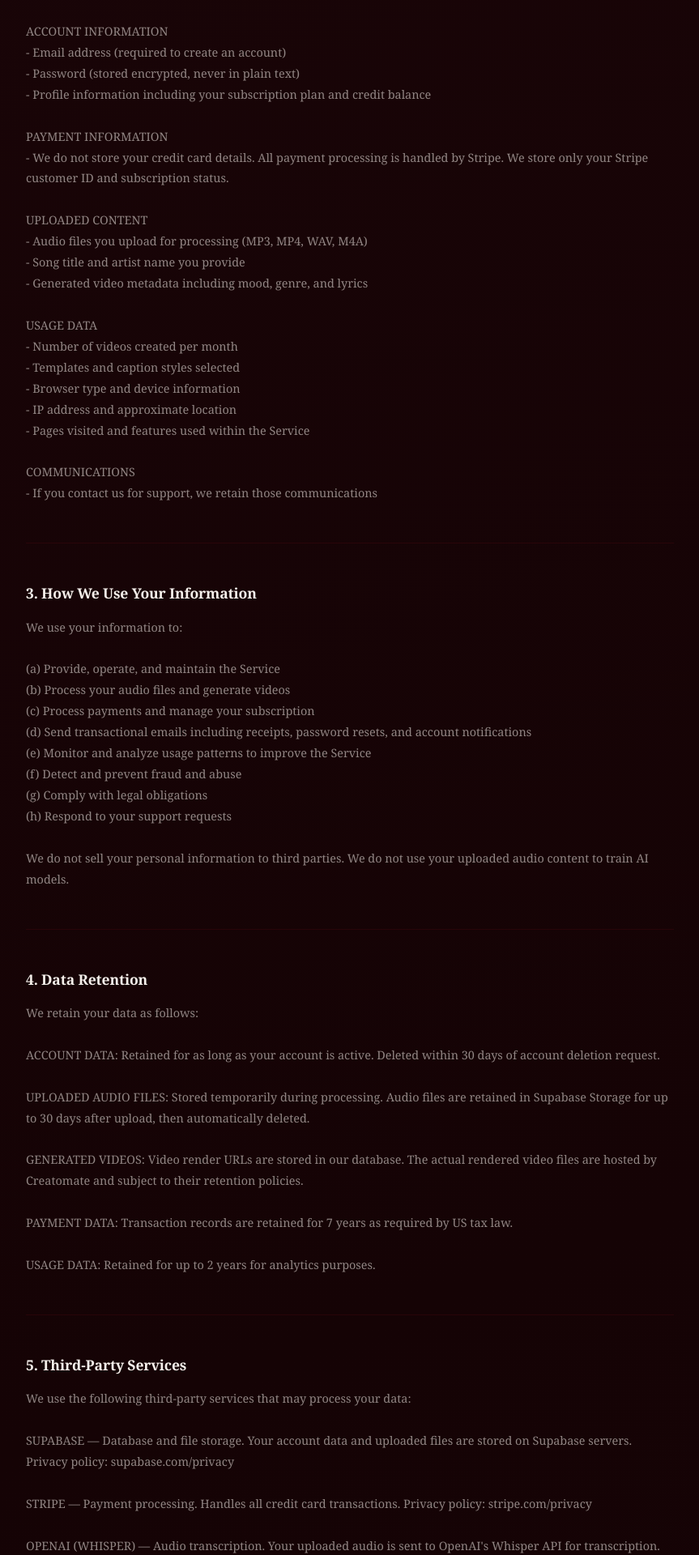
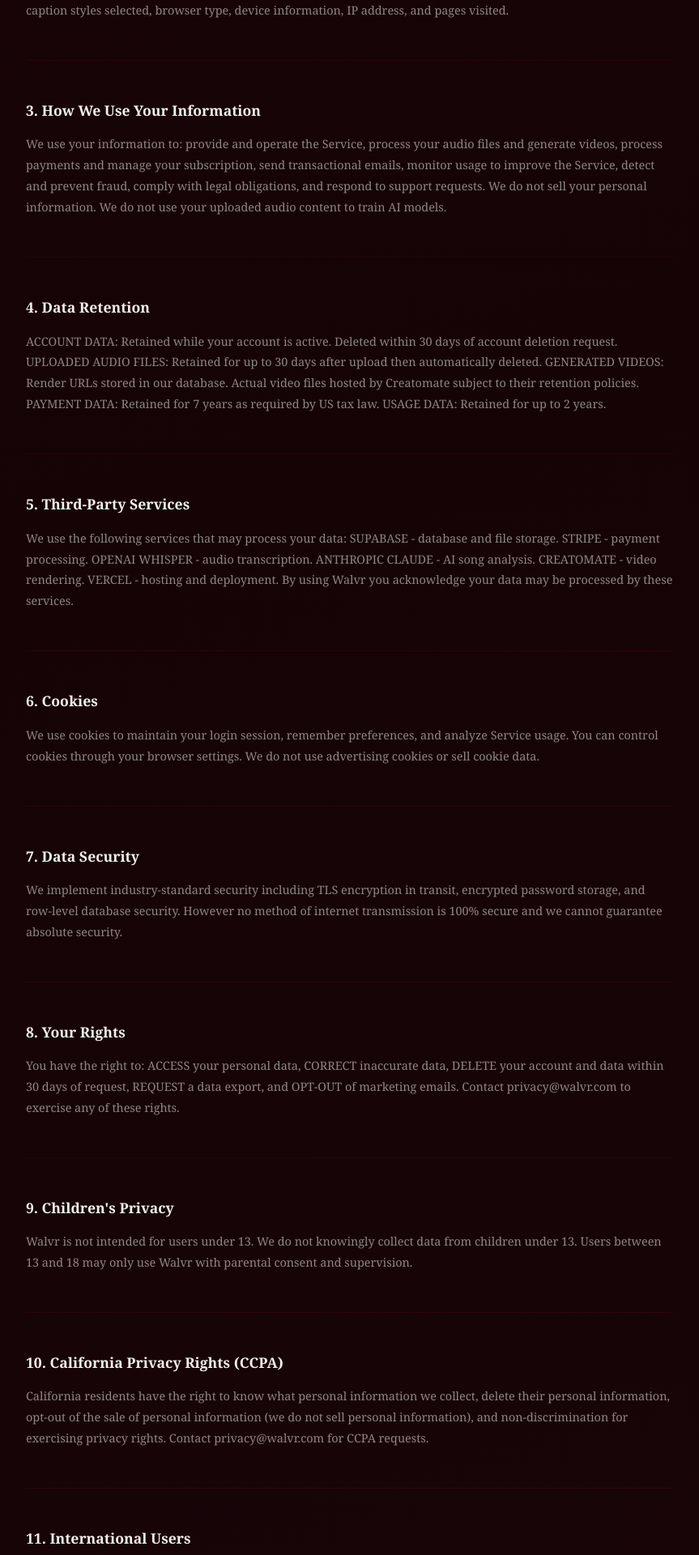
Before and after one commit to muditmatharu74-beep/Walvr-v-2, a Next.js app: page /privacy in a window 1280 px wide. Shown: the part 700-2620 px from the top of the page at 81% size, without its empty margins (208-1071 px from the left). Built offline with nearby package versions, Linux system fonts and the light colour scheme.

Commit message:
Refactor Privacy Policy sections in page.tsx

```diff
--- a/src/app/privacy/page.tsx
+++ b/src/app/privacy/page.tsx
@@ -1,14 +1,64 @@
+"use client";
 import Link from "next/link";
+
+const SECTIONS = [
+  {
+    title: "1. Introduction",
+    content: "Walvr is committed to protecting your privacy. This Privacy Policy explains how we collect, use, and safeguard your information when you use our Service. By using Walvr, you consent to the data practices described here.",
+  },
+  {
+    title: "2. Information We Collect",
+    content: "ACCOUNT INFORMATION: Email address, encrypted password, subscription plan, and credit balance. PAYMENT INFORMATION: We do not store credit card details. All payments are handled by Stripe. We store only your Stripe customer ID and subscription status. UPLOADED CONTENT: Audio files you upload, song title and artist name, generated video metadata including mood, genre, and lyrics. USAGE DATA: Number of videos created, templates and caption styles selected, browser type, device information, IP address, and pages visited.",
+  },
+  {
+    title: "3. How We Use Your Information",
+    content: "We use your information to: provide and operate the Service, process your audio files and generate videos, process payments and manage your subscription, send transactional emails, monitor usage to improve the Service, detect and prevent fraud, comply with legal obligations, and respond to support requests. We do not sell your personal information. We do not use your uploaded audio content to train AI models.",
+  },
+  {
+    title: "4. Data Retention",
+    content: "ACCOUNT DATA: Retained while your account is active. Deleted within 30 days of account deletion request. UPLOADED AUDIO FILES: Retained for up to 30 days after upload then automatically deleted. GENERATED VIDEOS: Render URLs stored in our database. Actual video files hosted by Creatomate subject to their retention policies. PAYMENT DATA: Retained for 7 years as required by US tax law. USAGE DATA: Retained for up to 2 years.",
+  },
+  {
+    title: "5. Third-Party Services",
+    content: "We use the following services that may process your data: SUPABASE - database and file storage. STRIPE - payment processing. OPENAI WHISPER - audio transcription. ANTHROPIC CLAUDE - AI song analysis. CREATOMATE - video rendering. VERCEL - hosting and deployment. By using Walvr you acknowledge your data may be processed by these services.",
+  },
+  {
+    title: "6. Cookies",
+    content: "We use cookies to maintain your login session, remember preferences, and analyze Service usage. You can control cookies through your browser settings. We do not use advertising cookies or sell cookie data.",
+  },
+  {
+    title: "7. Data Security",
+    content: "We implement industry-standard security including TLS encryption in transit, encrypted password storage, and row-level database security. However no method of internet transmission is 100% secure and we cannot guarantee absolute security.",
+  },
+  {
+    title: "8. Your Rights",
+    content: "You have the right to: ACCESS your personal data, CORRECT inaccurate data, DELETE your account and data within 30 days of request, REQUEST a data export, and OPT-OUT of marketing emails. Contact privacy@walvr.com to exercise any of these rights.",
+  },
+  {
+    title: "9. Children's Privacy",
+    content: "Walvr is not intended for users under 13. We do not knowingly collect data from children under 13. Users between 13 and 18 may only use Walvr with parental consent and supervision.",
+  },
+  {
+    title: "10. California Privacy Rights (CCPA)",
+    content: "California residents have the right to know what personal information we collect, delete their personal information, opt-out of the sale of personal information (we do not sell personal information), and non-discrimination for exercising privacy rights. Contact privacy@walvr.com for CCPA requests.",
+  },
+  {
+    title: "11. International Users",
+    content: "Walvr is operated from the United States. Data from outside the US will be transferred to and processed in the United States. EU users have rights under GDPR. Our legal basis for processing is contract performance, legitimate interests, and legal obligation. Contact privacy@walvr.com for GDPR inquiries.",
+  },
+  {
+    title: "12. Changes to This Policy",
+    content: "We may update this Privacy Policy at any time. We will notify you of material changes by email or notice on the Service. Continued use after changes constitutes acceptance.",
+  },
+  {
+    title: "13. Contact Us",
+    content: "For privacy questions contact us at privacy@walvr.com. We respond to all inquiries within 30 days.",
+  },
+];
 
 export default function PrivacyPage() {
   return (
-    <main style={{
-      minHeight: "100vh",
-      background: "linear-gradient(160deg, #1a0508 0%, #150305 40%, #1a0609 100%)",
-      fontFamily: "'Georgia', 'Times New Roman', serif",
-      color: "#f5f0eb",
-      padding: "6rem 3rem",
-    }}>
+    <main style={{ minHeight: "100vh", background: "linear-gradient(160deg, #1a0508 0%, #150305 40%, #1a0609 100%)", fontFamily: "'Georgia', 'Times New Roman', serif", color: "#f5f0eb", padding: "6rem 3rem" }}>
       <div style={{ maxWidth: "800px", margin: "0 auto" }}>
 
         <Link href="/" style={{ fontSize: "1.4rem", fontWeight: "700", letterSpacing: "0.12em", color: "#c8102e", textTransform: "uppercase", textDecoration: "none", display: "block", marginBottom: "3rem" }}>W∆LVR</Link>
@@ -17,170 +67,10 @@
         <h1 style={{ fontSize: "2.5rem", fontWeight: "700", color: "#f5f0eb", marginBottom: "0.5rem", letterSpacing: "-0.02em" }}>Privacy Policy</h1>
         <p style={{ color: "rgba(245,240,235,0.35)", marginBottom: "4rem", fontSize: "0.85rem" }}>Last updated: June 11, 2026</p>
 
-        {[
-          {
-            title: "1. Introduction",
-            content: `Walvr ("we", "us", or "our") is committed to protecting your privacy. This Privacy Policy explains how we collect, use, disclose, and safeguard your information when you use our Service.
-
-By using Walvr, you consent to the data practices described in this policy. If you do not agree, please do not use the Service.`
-          },
-          {
-            title: "2. Information We Collect",
-            content: `We collect the following types of information:
-
-ACCOUNT INFORMATION
-- Email address (required to create an account)
-- Password (stored encrypted, never in plain text)
-- Profile information including your subscription plan and credit balance
-
-PAYMENT INFORMATION
-- We do not store your credit card details. All payment processing is handled by Stripe. We store only your Stripe customer ID and subscription status.
-
-UPLOADED CONTENT
-- Audio files you upload for processing (MP3, MP4, WAV, M4A)
-- Song title and artist name you provide
-- Generated video metadata including mood, genre, and lyrics
-
-USAGE DATA
-- Number of videos created per month
-- Templates and caption styles selected
-- Browser type and device information
-- IP address and approximate location
-- Pages visited and features used within the Service
-
-COMMUNICATIONS
-- If you contact us for support, we retain those communications`
-          },
-          {
-            title: "3. How We Use Your Information",
-            content: `We use your information to:
-
-(a) Provide, operate, and maintain the Service
-(b) Process your audio files and generate videos
-(c) Process payments and manage your subscription
-(d) Send transactional emails including receipts, password resets, and account notifications
-(e) Monitor and analyze usage patterns to improve the Service
-(f) Detect and prevent fraud and abuse
-(g) Comply with legal obligations
-(h) Respond to your support requests
-
-We do not sell your personal information to third parties. We do not use your uploaded audio content to train AI models.`
-          },
-          {
-            title: "4. Data Retention",
-            content: `We retain your data as follows:
-
-ACCOUNT DATA: Retained for as long as your account is active. Deleted within 30 days of account deletion request.
-
-UPLOADED AUDIO FILES: Stored temporarily during processing. Audio files are retained in Supabase Storage for up to 30 days after upload, then automatically deleted.
-
-GENERATED VIDEOS: Video render URLs are stored in our database. The actual rendered video files are hosted by Creatomate and subject to their retention policies.
-
-PAYMENT DATA: Transaction records are retained for 7 years as required by US tax law.
-
-USAGE DATA: Retained for up to 2 years for analytics purposes.`
-          },
-          {
-            title: "5. Third-Party Services",
-            content: `We use the following third-party services that may process your data:
-
-SUPABASE — Database and file storage. Your account data and uploaded files are stored on Supabase servers. Privacy policy: supabase.com/privacy
-
-STRIPE — Payment processing. Handles all credit card transactions. Privacy policy: stripe.com/privacy
-
-OPENAI (WHISPER) — Audio transcription. Your uploaded audio is sent to OpenAI's Whisper API for transcription. Privacy policy: openai.com/privacy
-
-ANTHROPIC (CLAUDE) — AI analysis. Song lyrics and metadata are sent to Anthropic's API for mood and genre analysis. Privacy policy: anthropic.com/privacy
-
-CREATOMATE — Video rendering. Your audio files and generated captions are sent to Creatomate for video rendering. Privacy policy: creatomate.com/privacy
-
-VERCEL — Hosting and deployment. Our application runs on Vercel's infrastructure. Privacy policy: vercel.com/legal/privacy-policy
-
-By using Walvr, you acknowledge that your data may be processed by these third-party services.`
-          },
-          {
-            title: "6. Cookies",
-            content: `We use cookies and similar tracking technologies to:
-
-(a) Maintain your login session
-(b) Remember your preferences
-(c) Analyze how the Service is used
-
-You can control cookies through your browser settings. Disabling cookies may affect your ability to use certain features of the Service.
-
-We do not use advertising cookies or sell cookie data to advertisers.`
-          },
-          {
-            title: "7. Data Security",
-            content: `We implement industry-standard security measures including:
-
-- Encryption of data in transit using TLS/SSL
-- Encrypted password storage using bcrypt hashing
-- Row-level security on our database
-- Regular security audits
-
-However, no method of transmission over the internet is 100% secure. We cannot guarantee absolute security of your data.`
-          },
-          {
-            title: "8. Your Rights",
-            content: `You have the following rights regarding your personal data:
-
-ACCESS: You may request a copy of the personal data we hold about you.
-
-CORRECTION: You may request correction of inaccurate personal data.
-
-DELETION: You may request deletion of your account and associated personal data. Submit requests to privacy@walvr.com. We will process deletion requests within 30 days.
-
-PORTABILITY: You may request an export of your data in a machine-readable format.
-
-OPT-OUT: You may opt out of non-transactional marketing emails at any time using the unsubscribe link in those emails.
-
-To exercise any of these rights, contact us at privacy@walvr.com`
-          },
-          {
-            title: "9. Children's Privacy",
-            content: `Walvr is not intended for use by individuals under the age of 13. We do not knowingly collect personal information from children under 13. If we become aware that a child under 13 has provided us with personal information, we will delete it immediately.
-
-If you are between 13 and 18, you may only use Walvr with the consent and supervision of a parent or guardian.`
-          },
-          {
-            title: "10. California Privacy Rights (CCPA)",
-            content: `If you are a California resident, you have additional rights under the California Consumer Privacy Act (CCPA):
-
-- The right to know what personal information we collect and how it is used
-- The right to delete your personal information
-- The right to opt-out of the sale of personal information (we do not sell personal information)
-- The right to non-discrimination for exercising your privacy rights
-
-To exercise your CCPA rights, contact us at privacy@walvr.com`
-          },
-          {
-            title: "11. International Users",
-            content: `Walvr is operated from the United States. If you are accessing the Service from outside the United States, your data will be transferred to and processed in the United States.
-
-If you are in the European Economic Area (EEA), you have rights under the General Data Protection Regulation (GDPR). Our legal basis for processing your data is:
-- Contract performance (to provide the Service you signed up for)
-- Legitimate interests (to improve and secure the Service)
-- Legal obligation (to comply with applicable law)
-
-For GDPR inquiries, contact us at privacy@walvr.com`
-          },
-          {
-            title: "12. Changes to This Policy",
-            content: `We may update this Privacy Policy from time to time. We will notify you of material changes by email or by posting a notice on the Service. Your continued use of the Service after changes constitutes acceptance of the updated policy.`
-          },
-          {
-            title: "13. Contact Us",
-            content: `If you have questions about this Privacy Policy or our data practices, please contact us at:
-
-Email: privacy@walvr.com
-
-We will respond to all privacy inquiries within 30 days.`
-          },
-        ].map((section, i) => (
+        {SECTIONS.map((section, i) => (
           <div key={i} style={{ marginBottom: "3rem", paddingBottom: "3rem", borderBottom: "1px solid rgba(200,16,46,0.1)" }}>
-            <h2 style={{ fontSize: "1.1rem", fontWeight: "700", color: "#f5f0eb", marginBottom: "1rem", letterSpacing: "-0.01em" }}>{section.title}</h2>
-            <p style={{ color: "rgba(245,240,235,0.55)", lineHeight: "1.8", fontSize: "0.9rem", whiteSpace: "pre-line" }}>{section.content}</p>
+            <h2 style={{ fontSize: "1.1rem", fontWeight: "700", color: "#f5f0eb", marginBottom: "1rem" }}>{section.title}</h2>
+            <p style={{ color: "rgba(245,240,235,0.55)", lineHeight: "1.8", fontSize: "0.9rem" }}>{section.content}</p>
           </div>
         ))}
 
```
